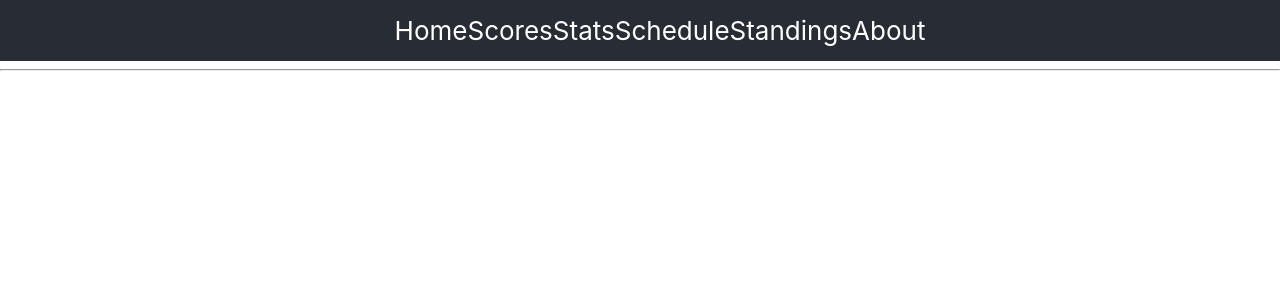
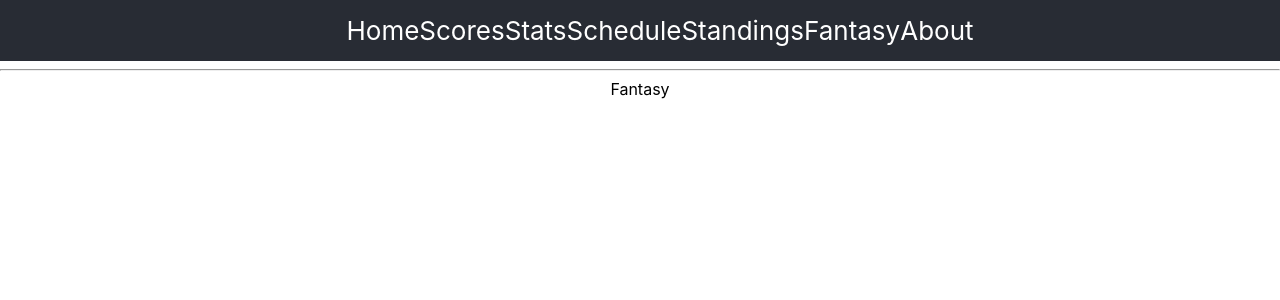
Before and after one commit to ramborell23/nbaWeb, a React (Create React App) app in the folder root/frontend/basketball/: page /fantasy in a window 1280 px wide. Shown: the top 300 px of the page. Built offline with nearby package versions, Linux system fonts and the light colour scheme.

Commit message:
Add Fantasy page

```diff
--- a/root/frontend/basketball/package.json
+++ b/root/frontend/basketball/package.json
@@ -7,6 +7,8 @@
     "@testing-library/react": "^11.2.2",
     "@testing-library/user-event": "^12.2.2",
     "axios": "^0.21.0",
+    "cheerio": "^1.0.0-rc.3",
+    "got": "^11.0.2",
     "react": "^17.0.1",
     "react-dom": "^17.0.1",
     "react-router-dom": "^5.2.0",
--- a/root/frontend/basketball/src/App.js
+++ b/root/frontend/basketball/src/App.js
@@ -9,7 +9,7 @@ import Scores from "./Components/Scores.js";
 import Stats from "./Components/Stats.js";
 import Schedule from "./Components/Schedule.js";
 import Standings from "./Components/Standings.js";
-import TodaysGameWidget from "./Components/TodaysGameWidget.js";
+import Fantasy from "./Components/Fantasy.js";
 
 
 function App() {
@@ -45,6 +45,9 @@ function App() {
                 <Link to="/standings">Standings</Link>
               </li>
               <li>
+                <Link to="/fantasy">Fantasy</Link>
+              </li>
+              <li>
                 <Link to="/about">About</Link>
               </li>
               <li>{/* <Link to="/dashboard">Dashboard</Link> */}</li>
@@ -77,9 +80,9 @@ function App() {
           <Route path="/standings">
             <Standings />
           </Route>
-          {/* <Route path="/dashboard">
-            <Dashboard />
-          </Route> */}
+          <Route path="/fantasy">
+            <Fantasy />
+          </Route>
         </Switch>
       </div>
     </Router>
--- /dev/null
+++ b/root/frontend/basketball/src/Components/Fantasy.js
@@ -0,0 +1,10 @@
+import React, { useState } from "react";
+import axios from "axios";
+
+export default function Fantasy() {
+    return (
+        <div>
+            Fantasy
+        </div>
+    );
+}
```
Also changed, not shown: 2 other files (tests, documents, lock files or other folders).
